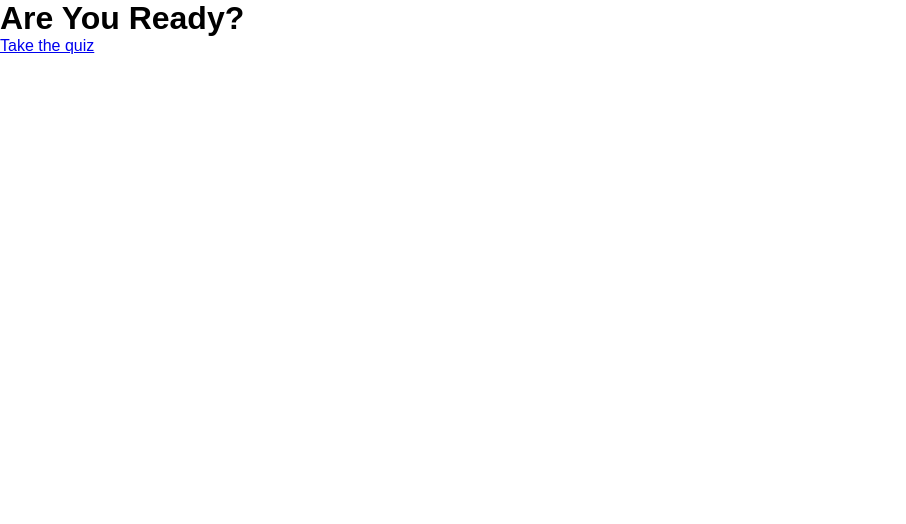
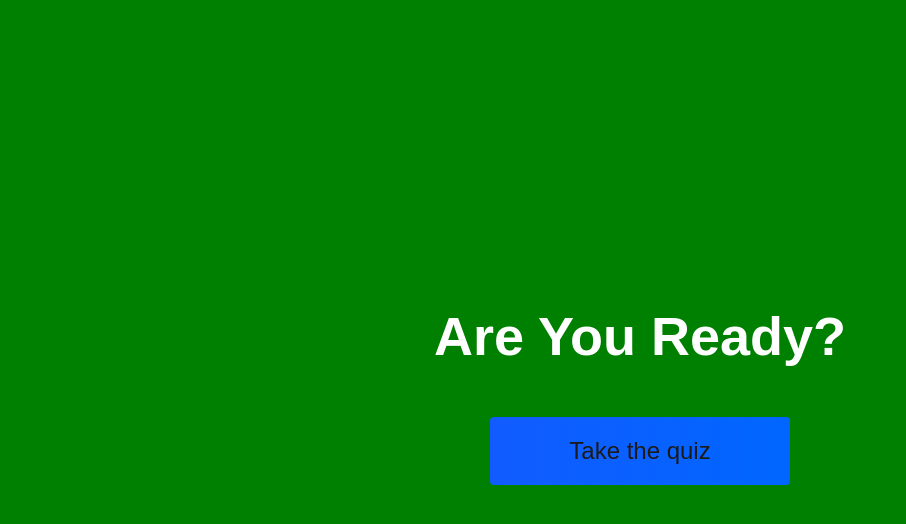
Before and after one commit to AnnaAn01/language-courses-react-website, a React (Create React App) app: page /langtest in a window 1280 px wide. Shown: the top 524 px of the page, without its empty margins (0-906 px from the left). Built offline with nearby package versions, Linux system fonts and the light colour scheme; a web font is replaced by a local one.

Commit message:
creating the quiz buttons

```diff
--- a/src/components/QuizPage/QuizPageElements.js
+++ b/src/components/QuizPage/QuizPageElements.js
@@ -1,7 +1,60 @@
 import styled from "styled-components";
 import { Link as LinkR } from "react-router-dom";
+import { createGlobalStyle } from "styled-components";
 
-export const QuizPageContainer = styled.div``;
-export const QuizWrapper = styled.div``;
-export const QuizH1 = styled.h1``;
-export const QuizLink = styled(LinkR)``;
+export const UniversalStyle = createGlobalStyle`
+* {
+    box-sizing: border-box;
+    background: green;
+    margin: 0;
+    padding: 0;
+    font-size: 62.5%;
+}
+`;
+
+export const QuizPageContainer = styled.div`
+  width: 100vw;
+  height: 100vh;
+  display: flex;
+  justify-content: center;
+  align-items: center;
+  max-width: 80rem;
+  margin: 0 auto;
+  padding: 2rem;
+`;
+export const QuizWrapper = styled.div`
+  display: flex;
+  flex-direction: column;
+  //   background-color: red;
+  justify-content: center;
+  align-items: center;
+`;
+
+export const QuizH1 = styled.h1`
+  font-size: 5.4rem;
+  color: #fff;
+  margin-bottom: 5rem;
+`;
+
+export const QuizLink = styled(LinkR)`
+  font-size: 2.4rem;
+  padding: 2rem 0;
+  width: 30rem;
+  text-align: center;
+  margin-bottom: 1rem;
+  text-decoration: none;
+  color: rgb(28, 26, 26);
+  border-radius: 4px;
+  background: linear-gradient(
+    90deg,
+    rgb(18, 92, 255) 0%,
+    rgb(0, 102, 255) 100%
+  );
+
+  &:hover {
+    cursor: pointer;
+    box-shadow: 0 0.4rem 1.4rem 0 rgba(8, 114, 244, 0.6);
+    transition: transform 150ms;
+    transform: scale(1.03);
+  }
+`;
--- a/src/components/QuizPage/index.js
+++ b/src/components/QuizPage/index.js
@@ -1,5 +1,6 @@
 import React from "react";
 import {
+  UniversalStyle,
   QuizPageContainer,
   QuizWrapper,
   QuizH1,
@@ -9,6 +10,7 @@ import {
 const QuizPage = () => {
   return (
     <QuizPageContainer>
+      <UniversalStyle />
       <QuizWrapper>
         <QuizH1>Are You Ready?</QuizH1>
         <QuizLink to="/quizgame">Take the quiz</QuizLink>
```
Also changed, not shown: src/components/PlayQuiz/Data.js (added), src/components/PlayQuiz/PlayQuiz.js (added), src/components/PlayQuiz/index.js (added), src/pages/playquiz.js (added).
